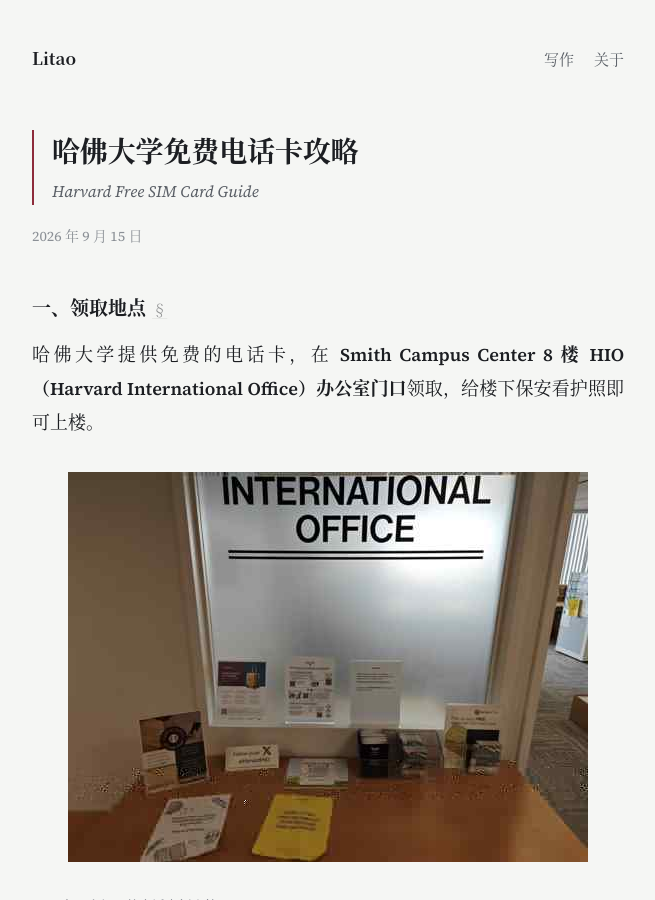
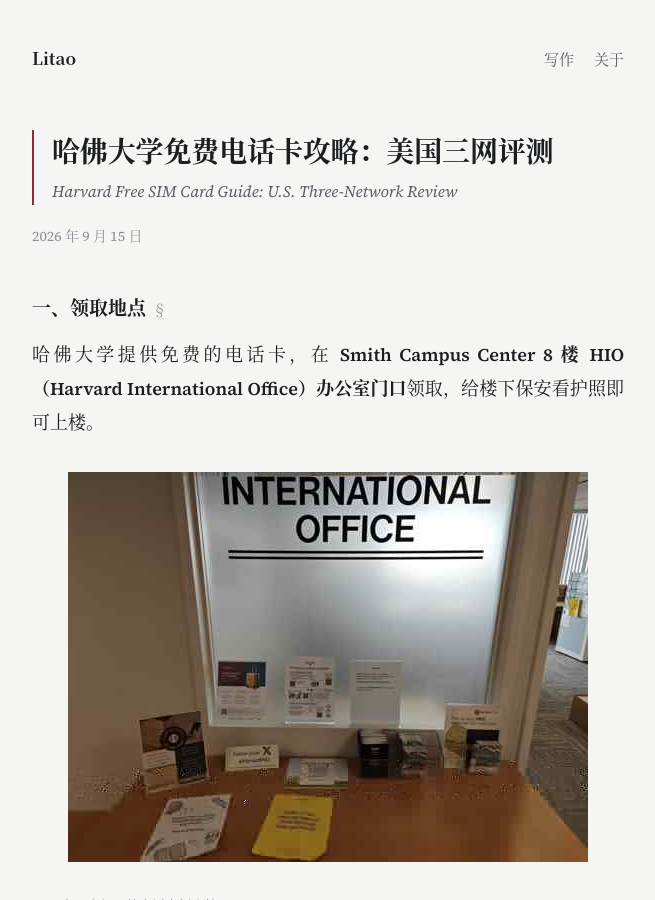
Before and after one commit to thetaaaaa/thetaaaaa.github.io, a Jekyll site: the page built from _posts/2026-09-15-harvard-free-sim-card-guide.md, in a window 1280 px wide and 900 px high. Shown: the whole window, without its empty margins (312-967 px from the left). Built offline with Jekyll 4.4.1, drawn with Linux system fonts in a browser that asks for light colours.

Commit message:
Update Harvard SIM guide title

```diff
--- a/_posts/2026-09-15-harvard-free-sim-card-guide.md
+++ b/_posts/2026-09-15-harvard-free-sim-card-guide.md
@@ -1,6 +1,6 @@
 ---
-title: "哈佛大学免费电话卡攻略"
-title_en: "Harvard Free SIM Card Guide"
+title: "哈佛大学免费电话卡攻略：美国三网评测"
+title_en: "Harvard Free SIM Card Guide: U.S. Three-Network Review"
 summary: "哈佛 HIO 免费电话卡的领取地点、US Mobile 与 Mint 套餐对比，以及 Warp、Dark Star、Light Speed 的实际使用体验。"
 date: 2026-09-15
 lang: zh
```
